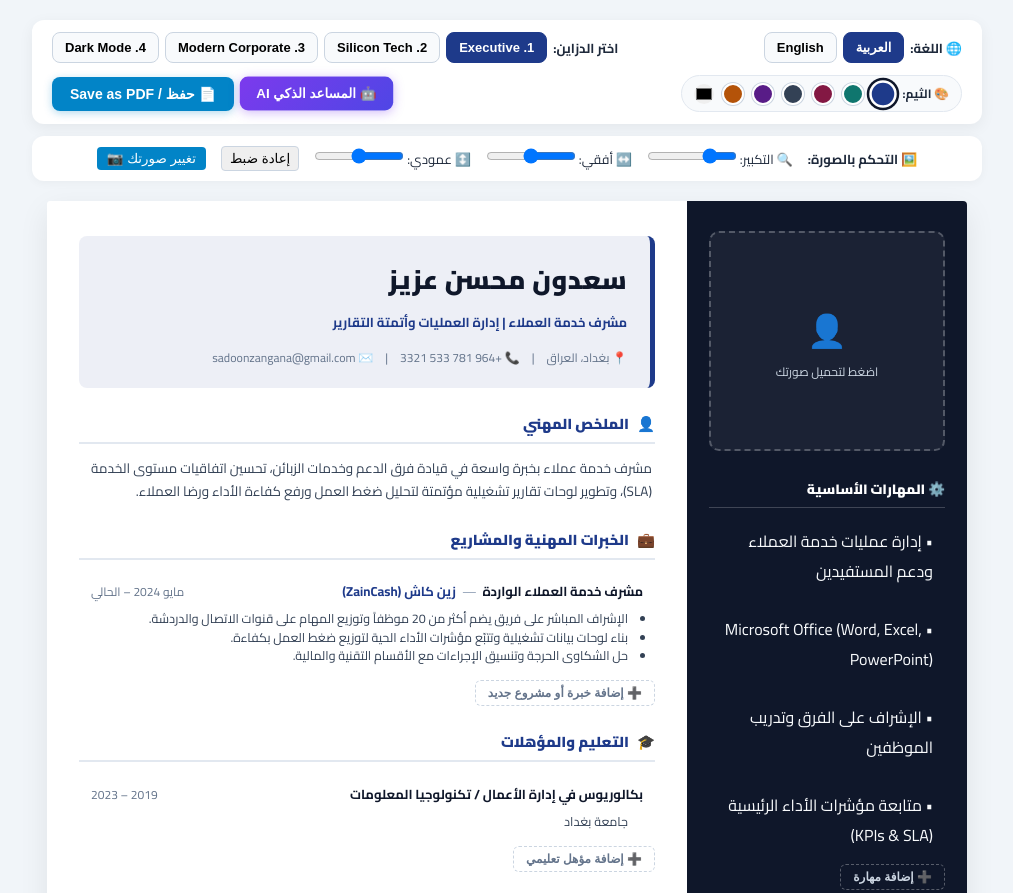
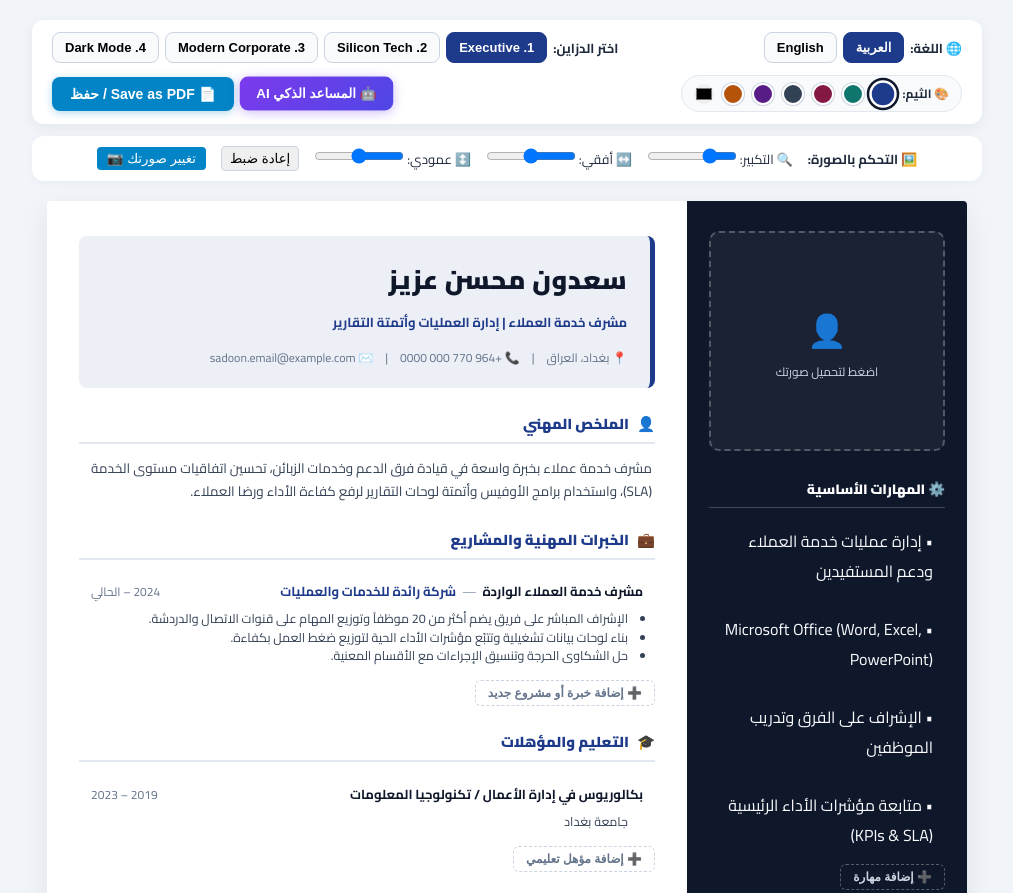
Before and after one commit to sadoonzangana-glitch/cv-studio, a plain HTML site: page index.html in a window 1280 px wide. Shown: the top 893 px of the page, without its empty margins (133-1146 px from the left). Drawn offline with Linux system fonts and the light colour scheme.

Commit message:
Update index.html

```diff
--- a/index.html
+++ b/index.html
@@ -3,7 +3,7 @@
 <head>
   <meta charset="UTF-8">
   <meta name="viewport" content="width=device-width, initial-scale=1.0">
-  <title>Professional CV Studio + AI Agent</title>
+  <title>Sadoon Mohsoun Aziz - Professional CV Studio + AI Agent</title>
   <link rel="preconnect" href="https://fonts.googleapis.com">
   <link rel="preconnect" href="https://fonts.gstatic.com" crossorigin>
   <link href="https://fonts.googleapis.com/css2?family=Cairo:wght@400;600;700;900&family=Inter:wght@400;500;600;700;800&display=swap" rel="stylesheet">
@@ -556,7 +556,7 @@
         </button>
         <!-- زر الحفظ -->
         <button class="btn-action" id="btnSavePdf" onclick="window.print()">
-          📄 حفظ / Save as PDF
+          📄 Save as PDF / حفظ
         </button>
       </div>
     </div>
@@ -629,16 +629,16 @@
         <div class="contact-info editable-block" contenteditable="true" id="txtCandidateContact">
           <span>📍 بغداد، العراق</span>
           <span>|</span>
-          <span>📞 +964 781 533 3321</span>
+          <span>📞 +964 770 000 0000</span>
           <span>|</span>
-          <span>✉️ sadoonzangana@gmail.com</span>
+          <span>✉️ sadoon.email@example.com</span>
         </div>
       </div>
 
       <div>
         <h3 class="section-title"><span>👤</span> <span contenteditable="true" id="titleSummary">الملخص المهني</span></h3>
         <div class="editable-block" contenteditable="true" id="txtSummary" style="font-size: 13.5px; line-height: 1.7; color: #334155;">
-          مشرف خدمة عملاء بخبرة واسعة في قيادة فرق الدعم وخدمات الزبائن، تحسين اتفاقيات مستوى الخدمة (SLA)، وتطوير لوحات تقارير تشغيلية مؤتمتة لتحليل ضغط العمل ورفع كفاءة الأداء ورضا العملاء.
+          مشرف خدمة عملاء بخبرة واسعة في قيادة فرق الدعم وخدمات الزبائن، تحسين اتفاقيات مستوى الخدمة (SLA)، واستخدام برامج الأوفيس وأتمتة لوحات التقارير لرفع كفاءة الأداء ورضا العملاء.
         </div>
       </div>
 
@@ -655,14 +655,14 @@
               <div>
                 <span class="job-role editable-block" contenteditable="true">مشرف خدمة العملاء الواردة</span>
                 <span style="color:#94a3b8;"> — </span>
-                <span class="job-company editable-block" contenteditable="true">زين كاش (ZainCash)</span>
+                <span class="job-company editable-block" contenteditable="true">شركة رائدة للخدمات والعمليات</span>
               </div>
-              <div class="job-date editable-block" contenteditable="true">مايو 2024 – الحالي</div>
+              <div class="job-date editable-block" contenteditable="true">2024 – الحالي</div>
             </div>
             <ul class="bullet-points editable-block" contenteditable="true">
               <li>الإشراف المباشر على فريق يضم أكثر من 20 موظفاً وتوزيع المهام على قنوات الاتصال والدردشة.</li>
               <li>بناء لوحات بيانات تشغيلية وتتبّع مؤشرات الأداء الحية لتوزيع ضغط العمل بكفاءة.</li>
-              <li>حل الشكاوى الحرجة وتنسيق الإجراءات مع الأقسام التقنية والمالية.</li>
+              <li>حل الشكاوى الحرجة وتنسيق الإجراءات مع الأقسام المعنية.</li>
             </ul>
           </div>
         </div>
@@ -711,7 +711,7 @@
           الصق أي نص عشوائي، سيرة قديمة، أو معلومات مبعثرة عنك وسيقوم الذكاء الاصطناعي بتنظيمها وتعبئة الـ CV فوراً:
         </p>
         <textarea class="ai-textarea" id="rawCvText" placeholder="مثال:
-اسمي علي محمد، تلفوني 07701234567، ساكن في بغداد، وايميلي ali@gmail.com
+اسمي علي محمد، تلفوني 07700000000، ساكن في بغداد، وايميلي ali.example@email.com
 اشتغلت مدير عمليات في شركة التقنية من 2022 لغاية الان
 مهاراتي: القيادة، برامج الأوفيس، وورد، اكسل، خدمة العملاء..."></textarea>
         <button class="ai-btn-generate" id="btnAiParseAction" onclick="aiParseAndFill()">
@@ -756,7 +756,6 @@
 
   <!-- ================= محرك الترجمة والوكيل الذكي ================= -->
   <script>
-    // قاموس الترجمة الكامل لجميع نصوص الموقع والـ AI
     const I18N = {
       ar: {
         lblLang: "🌐 اللغة:",
@@ -785,7 +784,7 @@
         btnAddEdu: "➕ إضافة مؤهل تعليمي",
         candidateName: "سعدون محسن عزيز",
         candidateTitle: "مشرف خدمة العملاء | إدارة العمليات وأتمتة التقارير",
-        candidateContact: "<span>📍 بغداد، العراق</span><span>|</span><span>📞 +964 781 533 3321</span><span>|</span><span>✉️ sadoonzangana@gmail.com</span>",
+        candidateContact: "<span>📍 بغداد، العراق</span><span>|</span><span>📞 +964 770 000 0000</span><span>|</span><span>✉️ sadoon.email@example.com</span>",
         candidateSummary: "مشرف خدمة عملاء بخبرة واسعة في قيادة فرق الدعم وخدمات الزبائن، تحسين اتفاقيات مستوى الخدمة (SLA)، واستخدام برامج الأوفيس وأتمتة لوحات التقارير لرفع كفاءة الأداء ورضا العملاء.",
         langArText: "<strong>العربية:</strong> اللغة الأم (Native)",
         langEnText: "<strong>الإنجليزية:</strong> مستوى مهني متقدم",
@@ -795,7 +794,7 @@
         aiTabSkills: "⚡ اقتراح المهارات",
         aiTabSummary: "✍️ صانع النبذة",
         aiParseDesc: "الصق أي نص عشوائي، سيرة قديمة، أو معلومات مبعثرة عنك وسيقوم الذكاء الاصطناعي بتنظيمها وتعبئة الـ CV فوراً:",
-        rawPlaceholder: "مثال:\nاسمي علي محمد، تلفوني 07701234567، ساكن في بغداد، وايميلي ali@gmail.com\nاشتغلت مدير عمليات في شركة التقنية من 2022 لغاية الان\nمهاراتي: القيادة، برامج الأوفيس، وورد، اكسل، خدمة العملاء...",
+        rawPlaceholder: "مثال:\nاسمي علي محمد، تلفوني 07700000000، ساكن في بغداد، وايميلي ali.example@email.com\nاشتغلت مدير عمليات في شركة التقنية من 2022 لغاية الان\nمهاراتي: القيادة، برامج الأوفيس، وورد، اكسل، خدمة العملاء...",
         btnAiParseAction: "🚀 تحليل وتعبئة السيرة الذاتية الآن",
         aiSkillsDesc: "اختر التصنيف ليقترح لك الوكيل أقوى المهارات العملية والمطلوبة في سوق العمل:",
         aiSkillsFooterNote: "اضغط على أي مهارة لإضافتها مباشرة إلى سيرتك الذاتية.",
@@ -832,7 +831,7 @@
         btnAddEdu: "➕ Add Education",
         candidateName: "SADOON MOHSOUN AZIZ",
         candidateTitle: "CUSTOMER CARE SUPERVISOR | OPERATIONS & REPORTING AUTOMATION",
-        candidateContact: "<span>📍 Baghdad, Iraq</span><span>|</span><span>📞 +964 781 533 3321</span><span>|</span><span>✉️ sadoonzangana@gmail.com</span>",
+        candidateContact: "<span>📍 Baghdad, Iraq</span><span>|</span><span>📞 +964 770 000 0000</span><span>|</span><span>✉️ sadoon.email@example.com</span>",
         candidateSummary: "Customer Care Supervisor with proven track record in leading front-line support teams, optimizing SLA adherence, utilizing advanced MS Office tools, and designing automated KPI reporting pipelines to elevate customer satisfaction and operational efficiency.",
         langArText: "<strong>Arabic:</strong> Native",
         langEnText: "<strong>English:</strong> Professional Working",
@@ -842,7 +841,7 @@
         aiTabSkills: "⚡ Skill Suggester",
         aiTabSummary: "✍️ Summary Builder",
         aiParseDesc: "Paste any raw notes, old resume, or details about yourself, and the AI agent will instantly structure and fill your CV:",
-        rawPlaceholder: "Example:\nMy name is Ali Mohammed, phone +964 7701234567, location Baghdad, email ali@gmail.com\nWorked as Operations Supervisor at Tech Corp from 2022 to present\nSkills: Leadership, MS Office, Advanced Excel, Word, Customer Care...",
+        rawPlaceholder: "Example:\nMy name is Ali Mohammed, phone +964 7700000000, location Baghdad, email ali.example@email.com\nWorked as Operations Supervisor at Tech Corp from 2022 to present\nSkills: Leadership, MS Office, Advanced Excel, Word, Customer Care...",
         btnAiParseAction: "🚀 Parse & Auto-Fill CV Now",
         aiSkillsDesc: "Select category to get high-impact in-demand industry skills:",
         aiSkillsFooterNote: "Click any skill to instantly add it to your CV.",
@@ -854,7 +853,6 @@
       }
     };
 
-    // تبديل اللغة مع عزل تام 100%
     function setLanguage(lang, btn) {
       document.querySelectorAll('.btn-lang').forEach(b => b.classList.remove('active'));
       if (btn) btn.classList.add('active');
@@ -875,7 +873,6 @@
         document.getElementById('aiModalBox').setAttribute('dir', 'ltr');
       }
 
-      // ترجمة جميع عناصر الصفحة
       document.getElementById('lblLang').innerText = dict.lblLang;
       document.getElementById('lblDesign').innerText = dict.lblDesign;
       document.getElementById('btnDesign1').innerText = dict.btnDesign1;
@@ -904,7 +901,6 @@
       document.getElementById('txtCandidateContact').innerHTML = dict.candidateContact;
       document.getElementById('txtSummary').innerText = dict.candidateSummary;
 
-      // تحديث قائمة اللغات
       document.getElementById('languagesList').innerHTML = `
         <div class="editable-item">
           <div class="item-actions"><button class="act-btn delete" onclick="deleteItem(this)">🗑️</button></div>
@@ -916,7 +912,6 @@
         </div>
       `;
 
-      // ترجمة الـ AI Modal
       document.getElementById('aiModalTitle').innerText = dict.aiModalTitle;
       document.getElementById('aiModalSubtitle').innerText = dict.aiModalSubtitle;
       document.getElementById('aiTabParse').innerText = dict.aiTabParse;
@@ -936,7 +931,6 @@
       aiSuggestSkills();
     }
 
-    // تغيير التصميم
     function setDesign(themeName, btn) {
       document.body.classList.remove('theme-executive', 'theme-tech', 'theme-corporate', 'theme-dark');
       document.body.classList.add(themeName);
@@ -944,7 +938,6 @@
       if (btn) btn.classList.add('active');
     }
 
-    // تغيير اللون
     function setColor(primaryColor, sidebarColor, el) {
       document.documentElement.style.setProperty('--primary', primaryColor);
       document.documentElement.style.setProperty('--primary-light', primaryColor + '15');
@@ -1047,7 +1040,7 @@
       updatePhoto();
     }
 
-    /* ================= بنك المهارات الضخم وقاعدة المعرفة للـ AI ================= */
+    /* بنك المهارات */
     const skillsDatabase = {
       office: {
         ar: [
@@ -1154,7 +1147,6 @@
       document.getElementById('tabSummary').style.display = tabName === 'summary' ? 'flex' : 'none';
     }
 
-    // 1. الاستيراد والملء السحري التلقائي
     function aiParseAndFill() {
       const text = document.getElementById('rawCvText').value;
       const isAr = document.body.classList.contains('lang-ar');
@@ -1189,7 +1181,6 @@
       closeAiAgent();
     }
 
-    // 2. مقترح المهارات الذكي مع بنك الأوفيس والمهارات الشاملة
     function aiSuggestSkills() {
       const domain = document.getElementById('jobDomainSelect').value;
       const isAr = document.body.classList.contains('lang-ar');
@@ -1212,7 +1203,6 @@
       });
     }
 
-    // 3. صانع النبذة التلقائي
     const summaryTemplates = {
       executive: {
         ar: "مشرف وقائد عمليات ذو خبرة استراتيجية في تحسين كفاءة الأداء، إدارة فرق العمل، وإتقان برامج الأوفيس وأتمتة لوحات التقارير لضمان أعلى معايير الجودة والالتزام باتفاقيات الخدمة (SLA).",
@@ -1247,7 +1237,6 @@
       closeAiAgent();
     }
 
-    // 4. تحسين الصياغة السريع
     function enhanceBullet(btn) {
       const item = btn.closest('.editable-item');
       const ul = item.querySelector('.bullet-points');
```
